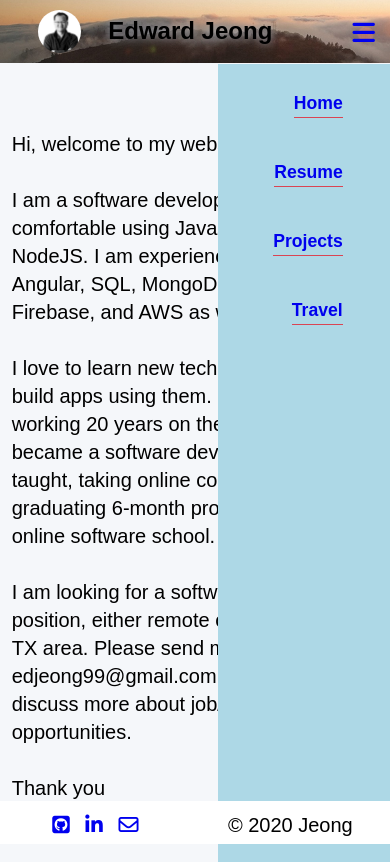
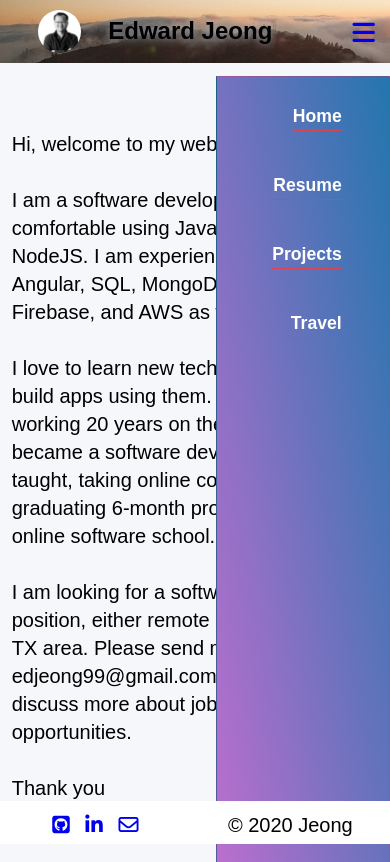
Before and after one commit to edjeong99/portfoliov5, a plain HTML site: page index.html in a window 390 px wide. Both pictures are taken after a click on the link 371 px from the left and 32 px from the top of the page. Drawn offline with Linux system fonts and the light colour scheme.

Commit message:
fixing mob. nav bug

```diff
--- a/css/index.css
+++ b/css/index.css
@@ -20,6 +20,7 @@
   }
 
 .icon {
+    height : 44px;
     padding : 20px 15px 12px 0;
 
 }
@@ -27,12 +28,14 @@
 z-index : 100;
 }
 
+
+
 @keyframes example {
-    0%   {left:050%;}
+    0%   {left:50%;}
     100% { left:0; }
   }
 
-  #myLinks{
+  .myLinks{
       width:30%;
       /* opacity:0.8; */
       display:none;
@@ -43,23 +46,27 @@ z-index : 100;
       height: 100vh;
       /* fix nav height on mobile safari, where 100vh is a little off */
 /* height: -webkit-fill-available; */
-      margin: 0;
+
 padding-left: 7vw;
 padding-right: 7vw;
 background: lightblue;
 animation-name: example;
 animation-duration: 0.8s;
+background-image: linear-gradient(260deg, #2376ae 0%, #c16ecf   100%);
+border: 1px solid rgba(0, 0, 0, 0.2);
+color:white;
   }
-  #myLinks > a {
+  .myLinks > a {
     margin: 20px; /* space out all our links */
     font-size: 1.1rem;
     font-weight: bold;
     transform: translateX(0);
     transition: 1s;
     border-bottom: solid 1px  #DA4453;
+    color:white;
 }
 
-#myLinks > a:hover{
+.myLinks > a:hover{
 font : red;
 
 }
@@ -214,6 +221,9 @@ footer{
     font-size : 1.6rem;
 }
 
+.active{
+    display:flex;
+}
 
 
 /* Mobile-first media query, everything above 600px will get the below styles */
@@ -228,7 +238,7 @@ footer{
     .desktop{
         display : flex;
     }
-    #myLinks{
+    .myLinks{
         display:flex;
         width : 90%;
         flex-direction: row;
--- a/index.html
+++ b/index.html
@@ -18,7 +18,7 @@
       <a href="javascript:void(0);" class="icon mobile" onclick="myFunction()">
         <i class="fa fa-bars fa-2x"></i>
       </a>
-      <div  id="myLinks" onclick="myFunction()">
+      <div id="menuLink" class="myLinks" onclick="myFunction()">
       <a href="#home">Home</a>
       <a href="#resume">Resume</a>
       <a href="#projects">Projects</a>
@@ -225,22 +225,10 @@
 
     <script>
       function myFunction() {
-        var x = document.getElementById("myLinks");
-        console.log(x.style);
-        if (x.style.display === "flex" && screen.width < 600) {
-          x.style.display = "none";
-        } else {
-          x.style.display = "flex";
-        }
+        var x = document.getElementById("menuLink");
+          x.classList.toggle('active');
       }
 
-      function closeMenu(){
-        var x = document.getElementById("myLinks")
-       if(x.style.animation-name === "example")
-         x.style.display = "none";
-
-         console.log(x.style);
-      }
       </script>
   </body>
 </html>
```
